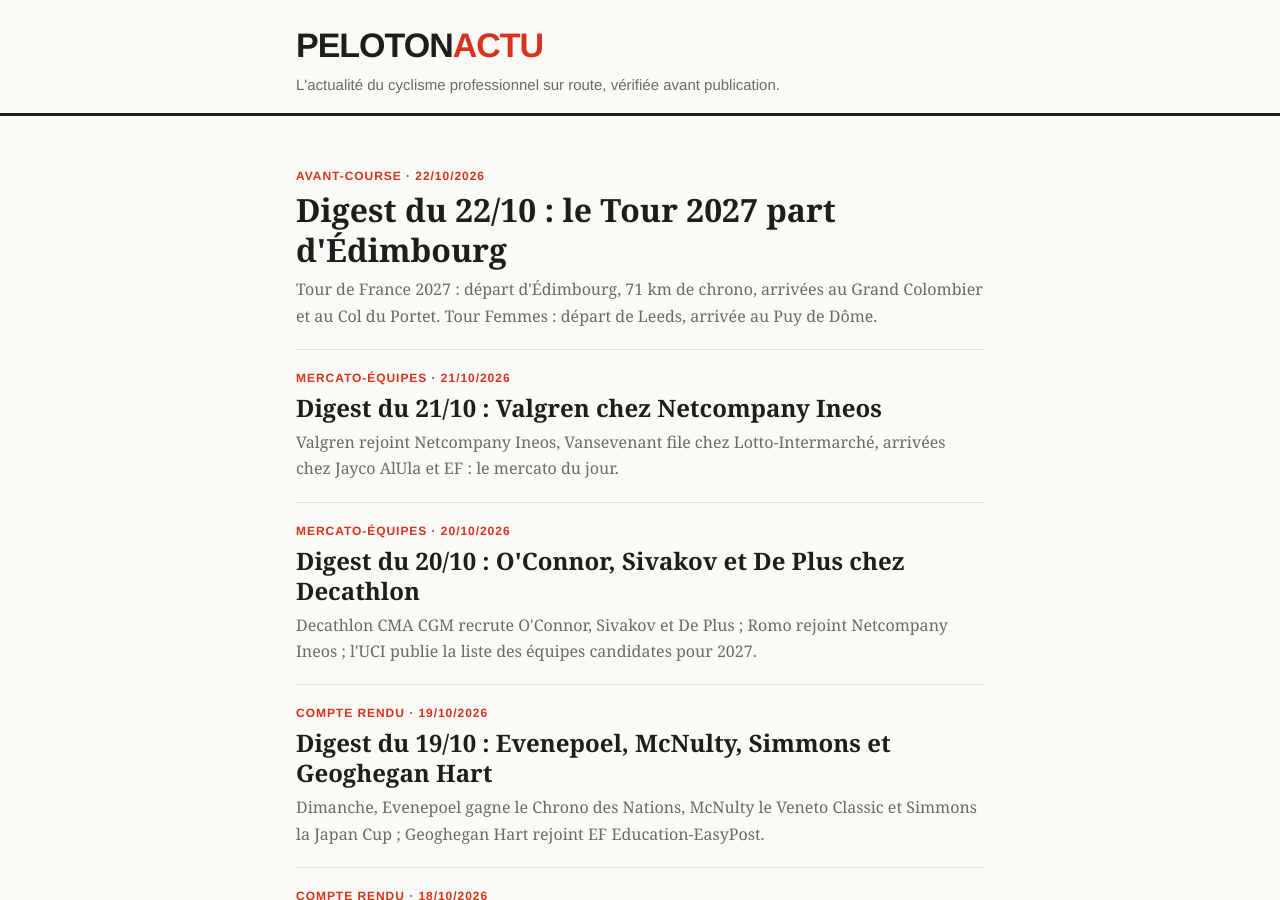
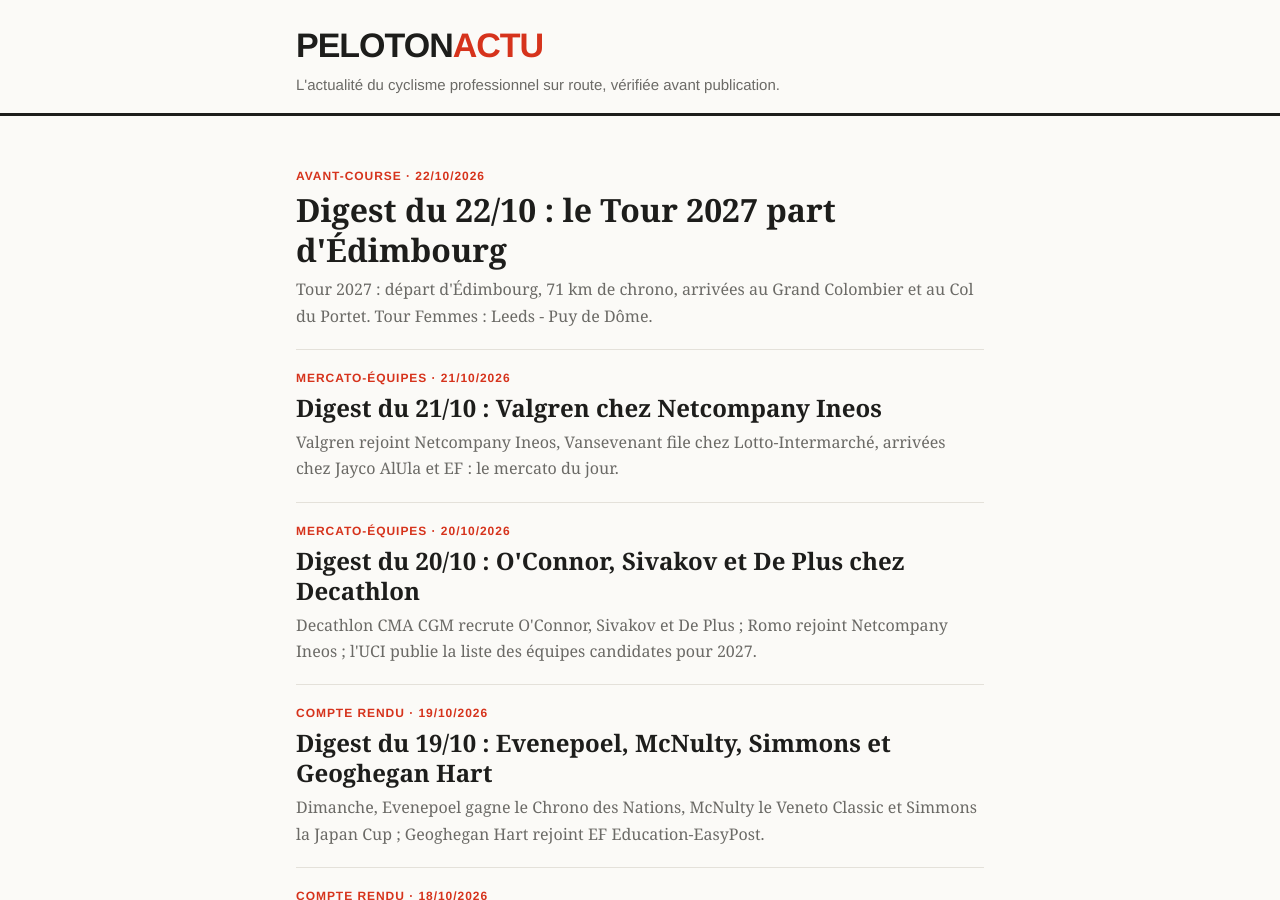
Before and after one commit to antoinebb/test-repo, a Jekyll site: the page built from index.html, in a window 1280 px wide and 900 px high. Built offline with Jekyll 4.4.1, drawn with Linux system fonts in a browser that asks for light colours.

Commit message:
Correction n°1 : méta-description

```diff
--- a/_posts/2026-10-22-digest-22-10-tour-2027-edimbourg.md
+++ b/_posts/2026-10-22-digest-22-10-tour-2027-edimbourg.md
@@ -4,7 +4,7 @@ title: "Digest du 22/10 : le Tour 2027 part d'Édimbourg"
 date: 2026-10-22 18:15:00 +0200
 format: Avant-course
 description: >-
-  Tour de France 2027 : départ d'Édimbourg, 71 km de chrono, arrivées au Grand Colombier et au Col du Portet. Tour Femmes : départ de Leeds, arrivée au Puy de Dôme.
+  Tour 2027 : départ d'Édimbourg, 71 km de chrono, arrivées au Grand Colombier et au Col du Portet. Tour Femmes : Leeds - Puy de Dôme.
 chapo: >-
   Le Tour de France 2027 partira d'Édimbourg le 2 juillet et comptera 71 km de contre-la-montre individuel, avec des arrivées au sommet au Grand Colombier et au Col du Portet. Le Tour de France Femmes s'élancera de Leeds, avec un contre-la-montre par équipes à Londres, et se terminera au sommet du Puy de Dôme. Côté mercato, Paula Blasi rejoindra Movistar.
 tags: ["Digest", "Tour de France 2027", "Mercato"]
```
